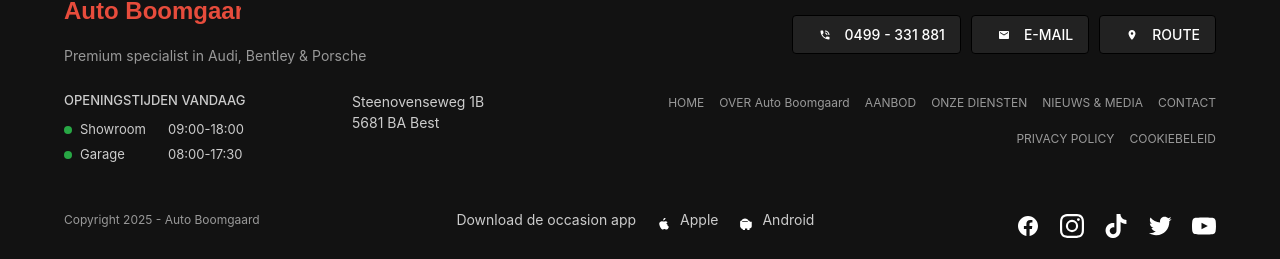
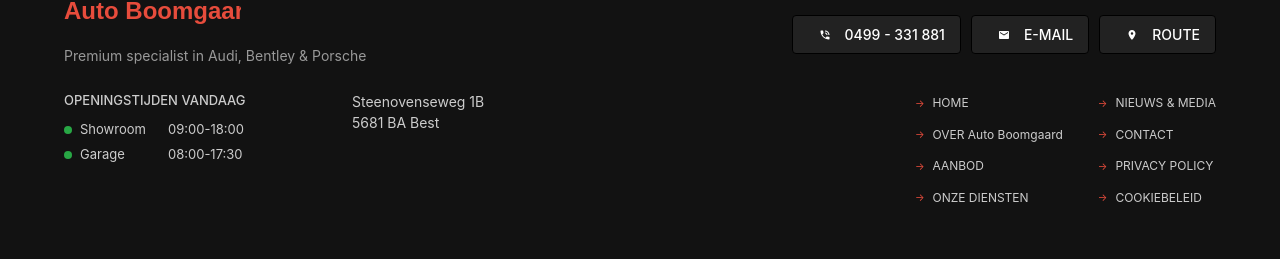
Before and after one commit to OmarNassar1127/auto-boomgaard, a React (Create React App) app: page / in a window 1280 px wide. Shown: the part 3783-4042 px from the top of the page. Built offline with nearby package versions, Linux system fonts and the light colour scheme; a small style sheet from the web is missing.

Commit message:
some more

```diff
--- a/src/components/Footer/Footer.css
+++ b/src/components/Footer/Footer.css
@@ -134,25 +134,54 @@
   margin-bottom: 20px;
 }
 
+.footer-nav-columns {
+  display: flex;
+  justify-content: center;
+  gap: 30px;
+}
+
+@media (max-width: 767px) {
+  .footer-nav-columns {
+    gap: 20px;
+  }
+}
+
 .footer-nav-list {
   display: flex;
-  flex-wrap: wrap;
-  justify-content: center;
-  gap: 15px;
+  flex-direction: column;
   list-style: none;
   padding: 0;
   margin: 0;
 }
 
+.footer-nav-list li {
+  margin-bottom: 10px;
+  padding-left: 5px;
+}
+
 .footer-nav-list li a {
-  color: #999;
+  color: #ccc;
   text-decoration: none;
   font-size: 12px;
   transition: color 0.2s;
+  display: inline-flex;
+  align-items: center;
+}
+
+.footer-nav-list li a:before {
+  content: '→';
+  margin-right: 8px;
+  font-size: 10px;
+  color: #e74c3c;
+  transition: transform 0.2s;
 }
 
 .footer-nav-list li a:hover {
   color: #e74c3c;
+}
+
+.footer-nav-list li a:hover:before {
+  transform: translateX(2px);
 }
 
 /* Bottom section - Copyright, App Downloads, Social */
@@ -258,7 +287,7 @@
     flex: 2;
   }
 
-  .footer-nav-list {
+  .footer-nav-columns {
     justify-content: flex-start;
   }
 
@@ -292,7 +321,7 @@
 }
 
 @media (min-width: 992px) {
-  .footer-nav-list {
+  .footer-nav-columns {
     justify-content: flex-end;
   }
 
--- a/src/components/Footer/Footer.js
+++ b/src/components/Footer/Footer.js
@@ -112,16 +112,20 @@
           </div>
 
           <div className="footer-nav">
+            <div className="footer-nav-columns">
               <ul className="footer-nav-list">
                 <li><a href="/">HOME</a></li>
                 <li><a href="/over-vd-akker/">OVER Auto Boomgaard</a></li>
                 <li><a href="/aanbod/">AANBOD</a></li>
                 <li><a href="/diensten/">ONZE DIENSTEN</a></li>
+              </ul>
+              <ul className="footer-nav-list">
                 <li><a href="/nieuws-media/">NIEUWS & MEDIA</a></li>
                 <li><a href="/contact/">CONTACT</a></li>
                 <li><a href="/privacy-policy/">PRIVACY POLICY</a></li>
                 <li><a href="/cookiebeleid/">COOKIEBELEID</a></li>
               </ul>
+            </div>
           </div>
         </div>
 
```
Lines whose indentation alone changed are shown as unchanged.
